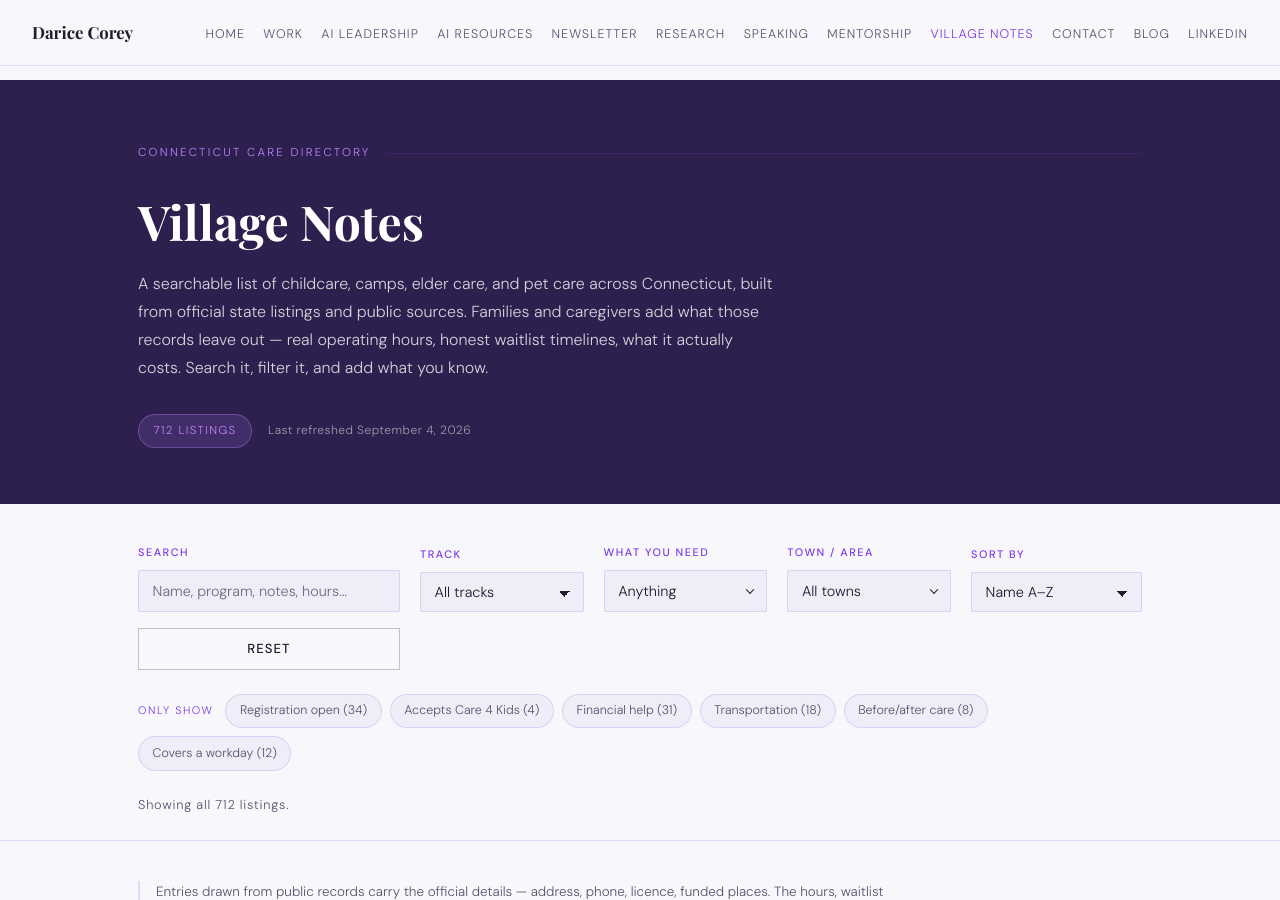
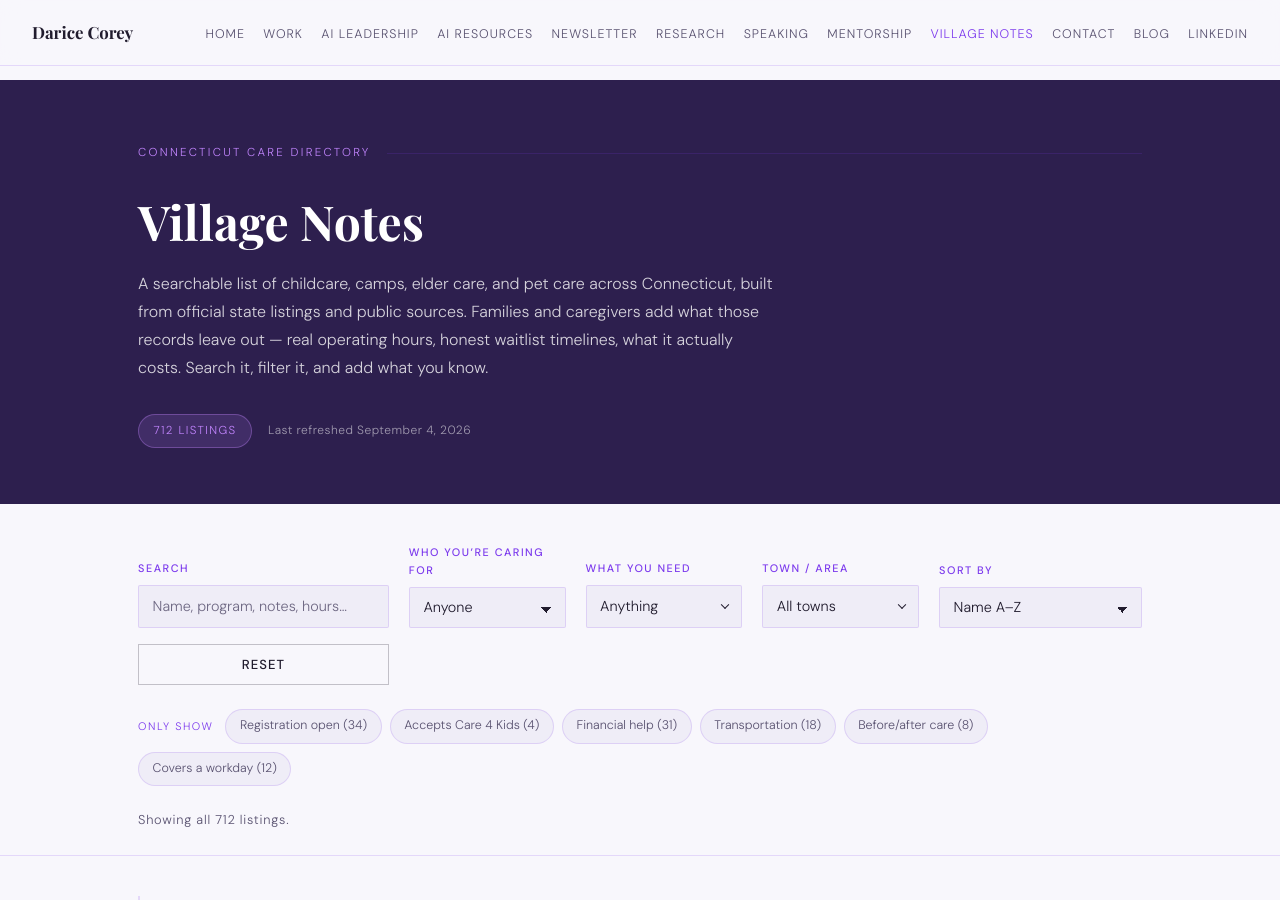
Before and after one commit to dcoreyrasm/dcoreyrasm.github.io, a Jekyll site: the page built from village-notes/index.html, in a window 1280 px wide and 900 px high. Built offline with Jekyll 4.4.1, drawn with Linux system fonts in a browser that asks for light colours; some web fonts are replaced; part of the change alters nothing that is shown.

Commit message:
Village Notes: name the filters in plain language
The first filter was labelled "Track", which is the Airtable field name
rather than anything a visitor would think to look for. It also sat next
to "What you need", whose grouped options (Child Care, Camps & School
Breaks, Caregiver Support) already read as categories -- so there was no
way to tell which filter was the broader one.

The three values answer who the care is for, so the filter now asks that
directly and the options answer it: Older adults, Kids & family, Pets.
The bar reads as a funnel -- who you're caring for, what you need, which
town.

The rename is display-only. fillSelect takes an optional label mapper
that changes option text and leaves option values alone, so filtering,
the dependent category list and the prefill_Track parameter on the
contribution form all keep working off the real track names. A track
that ever appears in the data without a label here falls back to its own
name. The TRACKS literal is untouched, since check-vocabulary.js parses
it.

Also reworded two sort options that described the sort key rather than
the result: "Most detail first" -> "Most complete listings", and
"Needs detail first" -> "Listings that need info", which is really an
invitation to contribute and now says so.

Co-Authored-By: Claude Opus 5 <noreply@anthropic.com>

```diff
--- a/village-notes/index.html
+++ b/village-notes/index.html
@@ -91,9 +91,9 @@
           </div>
 
           <div class="vn-field">
-            <label for="vn-track">Track</label>
+            <label for="vn-track">Who you’re caring for</label>
             <select id="vn-track">
-              <option value="">All tracks</option>
+              <option value="">Anyone</option>
             </select>
           </div>
 
@@ -137,8 +137,8 @@
             <select id="vn-sort">
               <option value="name">Name A&ndash;Z</option>
               <option value="town">Town A&ndash;Z</option>
-              <option value="detail">Most detail first</option>
-              <option value="needs">Needs detail first</option>
+              <option value="detail">Most complete listings</option>
+              <option value="needs">Listings that need info</option>
               <option value="verified">Recently checked</option>
             </select>
           </div>
--- a/village-notes/script.js
+++ b/village-notes/script.js
@@ -94,7 +94,10 @@
     return out.sort(function (a, b) { return a.localeCompare(b); });
   }
 
-  function fillSelect(select, values, allLabel) {
+  // labelFor is optional: it only changes what the option reads as, never the
+  // value, so filtering, the Airtable prefill and the share URL keep working
+  // off the real track name. Defaults to showing the value as-is.
+  function fillSelect(select, values, allLabel, labelFor) {
     var current = select.value;
     select.innerHTML = '';
     var first = document.createElement('option');
@@ -104,7 +107,7 @@
     values.forEach(function (v) {
       var opt = document.createElement('option');
       opt.value = v;
-      opt.textContent = v;
+      opt.textContent = labelFor ? labelFor(v) : v;
       select.appendChild(opt);
     });
     if (values.indexOf(current) !== -1) select.value = current;
@@ -168,6 +171,17 @@
   // one gets noticed rather than quietly filtering to nothing.
   var TRACKS = ['Family & Childcare', 'Elder Care', 'Pet Care & Resources',
                 'Teens & High School'];
+
+  // The dropdown asks "Who you're caring for", so the options have to answer
+  // that question rather than name the track. Display only -- the values, the
+  // data and the Airtable field are untouched, and a track missing from here
+  // (a fourth one) falls back to its own name instead of vanishing.
+  var TRACK_LABELS = {
+    'Family & Childcare':   'Kids & family',
+    'Elder Care':           'Older adults',
+    'Pet Care & Resources': 'Pets'
+  };
+  function trackLabel(v) { return TRACK_LABELS[v] || v; }
 
   var GROUPS = [
     ['Child Care', ['Center-Based Daycare','Home Daycare (Licensed)','Infant Care',
@@ -1016,7 +1030,7 @@
         });
 
         fillSelect(el.track, uniqueSorted(TRACKS.concat(
-          state.all.map(function (r) { return r.track; }))), 'All tracks');
+          state.all.map(function (r) { return r.track; }))), 'Anyone', trackLabel);
         var townValues = [];
         state.all.forEach(function (r) {
           townValues.push(r.town);
```
